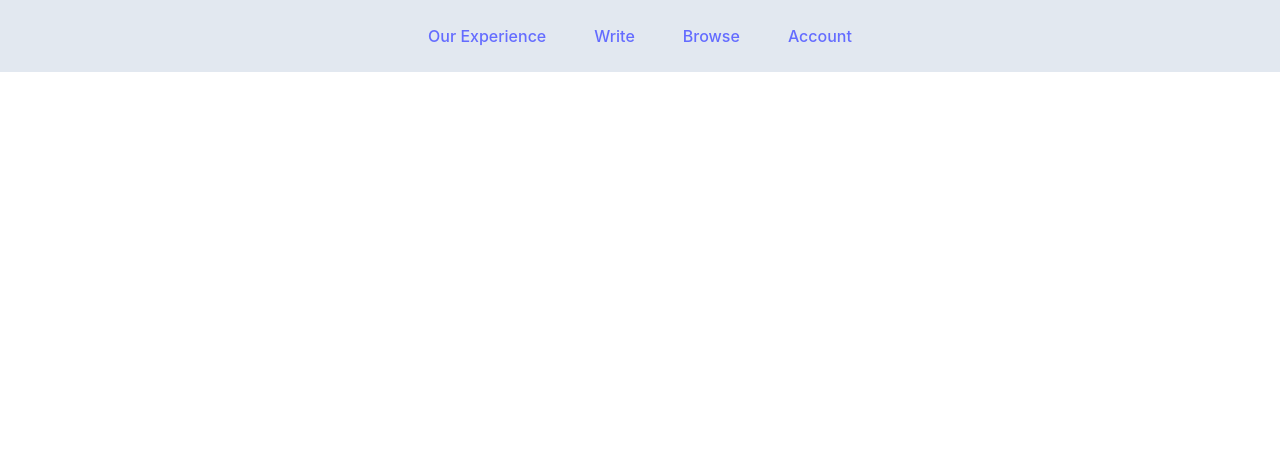
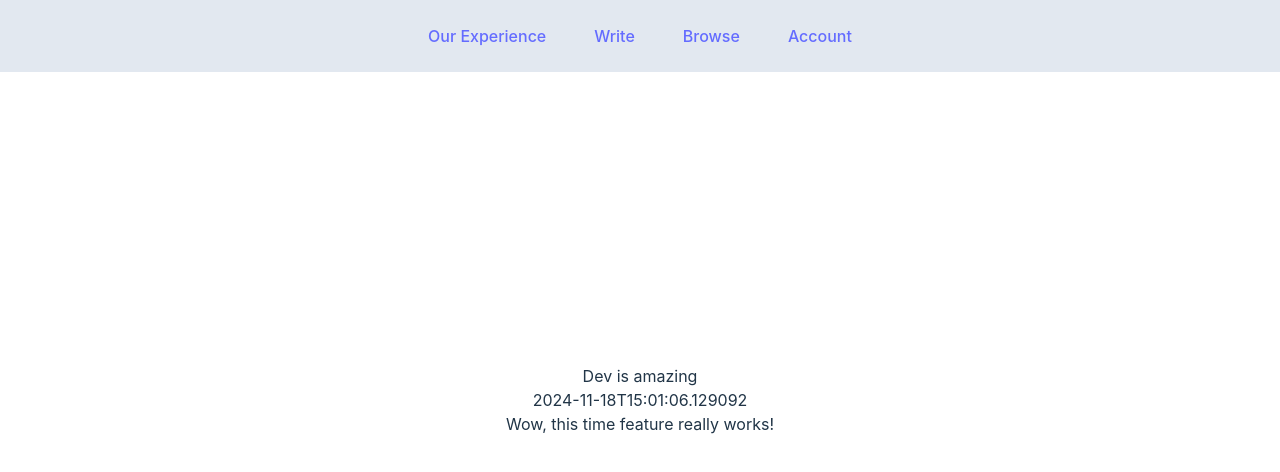
Before and after one commit to mads-bohn/ourexp, a React (Vite) app in the folder ourexp-ui/: page /entries in a window 1280 px wide. Shown: the top 472 px of the page. Built offline with nearby package versions, Linux system fonts and the light colour scheme.

Commit message:
entry.jsx displays entry title, text, and time

```diff
--- a/ourexp-ui/src/components/entries/Entry.jsx
+++ b/ourexp-ui/src/components/entries/Entry.jsx
@@ -2,6 +2,10 @@ import React from 'react'
 
 export default function Entry({entryObject}) {
   return (
-    <div>Entry</div>
+    <div>
+        <h3>{entryObject.title}</h3>
+        <h4>{entryObject.time}</h4>
+        <p>{entryObject.text}</p>
+    </div>
   )
 }
--- a/ourexp-ui/src/pages/Entries.jsx
+++ b/ourexp-ui/src/pages/Entries.jsx
@@ -1,12 +1,26 @@
 import React from 'react'
 import Navbar from '../components/Navbar'
 import Entry from '../components/entries/Entry'
+
+const testEntry =     {
+  "id": 202,
+  "text": "Wow, this time feature really works!",
+  "title": "Dev is amazing",
+  "time": "2024-11-18T15:01:06.129092",
+  "feelings": [
+      {
+          "id": 7,
+          "name": "amazed",
+          "category": "SURPRISED"
+      }
+  ]
+}
 
 export default function Entries() {
   return (
     <div>
       <Navbar />
-
+      <Entry entryObject={testEntry} />
     </div>
   )
 }
```
